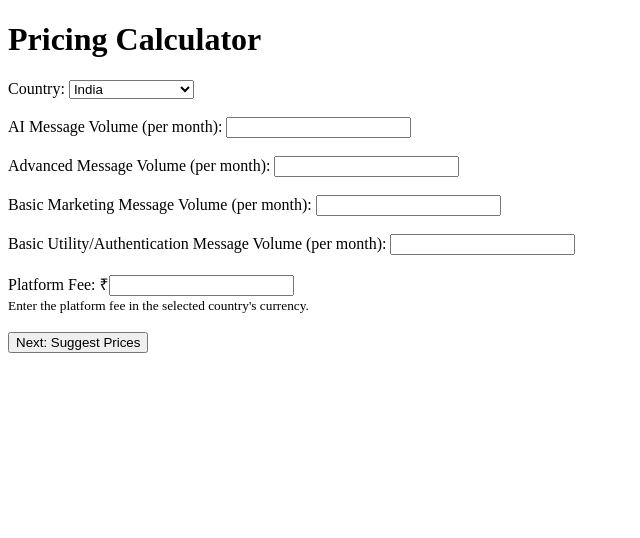
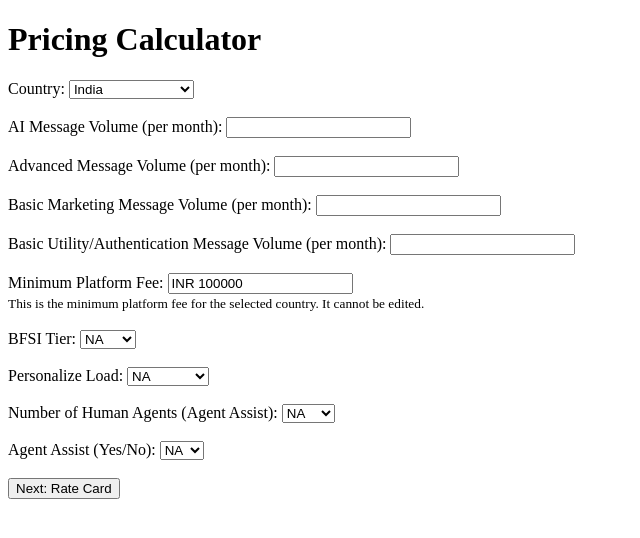
Before and after one commit to sharmaadwit/pricing-calc, a Flask app: page / in a window 1280 px wide. Shown: the top 538 px of the page, without its empty margins (0-640 px from the left). Run offline with Flask 3, Linux system fonts and the light colour scheme.

Commit message:
pricing calc v9 add platform fees calculator

```diff
--- a/app.py
+++ b/app.py
@@ -14,6 +14,64 @@ COUNTRY_CURRENCY = {
     'Rest of the World': '$',
 }
 
+def calculate_platform_fee(country, bfsi_tier, personalize_load, human_agents, agent_assist):
+    # 1. Minimum platform fee
+    if country == 'India':
+        min_fee = 100000
+        currency = 'INR'
+    elif country in ['Africa', 'Rest of the World']:
+        min_fee = 500
+        currency = 'USD'
+    else:
+        min_fee = 1000
+        currency = 'USD'
+    fee = min_fee
+    # 2. BFSI tier
+    if bfsi_tier == 'Tier 1':
+        if country == 'India': fee += 250000
+        elif country == 'Africa': fee += 500
+        else: fee += 1500
+    elif bfsi_tier == 'Tier 2':
+        if country == 'India': fee += 500000
+        elif country == 'Africa': fee += 1000
+        else: fee += 3000
+    elif bfsi_tier == 'Tier 3':
+        if country == 'India': fee += 800000
+        elif country == 'Africa': fee += 1500
+        else: fee += 5000
+    # 3. Personalize load
+    if personalize_load == 'Standard':
+        if country == 'India': fee += 50000
+        elif country == 'Africa': fee += 250
+        else: fee += 500
+    elif personalize_load == 'Advanced':
+        if country == 'India': fee += 100000
+        elif country == 'Africa': fee += 500
+        else: fee += 1000
+    # 4. Human agents (Agent Assist)
+    if human_agents == '20+':
+        if country == 'India': fee += 50000
+        elif country == 'Africa': fee += 250
+        elif country in ['LATAM', 'Europe']: fee += 1000
+        else: fee += 500
+    elif human_agents == '50+':
+        if country == 'India': fee += 75000
+        elif country == 'Africa': fee += 400
+        elif country in ['LATAM', 'Europe']: fee += 1200
+        else: fee += 700
+    elif human_agents == '100+':
+        if country == 'India': fee += 100000
+        elif country == 'Africa': fee += 500
+        elif country in ['LATAM', 'Europe']: fee += 1500
+        else: fee += 1000
+    # 5. Agent Assist Yes/No
+    if agent_assist == 'Yes':
+        if country == 'India': fee += 50000
+        elif country == 'Africa': fee += 250
+        elif country in ['LATAM', 'Europe']: fee += 1000
+        else: fee += 500
+    return fee, currency
+
 @app.route('/', methods=['GET', 'POST'])
 def index():
     step = request.form.get('step', 'volumes')
@@ -21,14 +79,18 @@ def index():
     currency_symbol = None
 
     if step == 'volumes' and request.method == 'POST':
-        # Step 1: User submitted volumes
+        # Step 1: User submitted volumes and platform fee options
         country = request.form['country']
         ai_volume = float(request.form['ai_volume'])
         advanced_volume = float(request.form['advanced_volume'])
         basic_marketing_volume = float(request.form['basic_marketing_volume'])
         basic_utility_volume = float(request.form['basic_utility_volume'])
-        platform_fee = float(request.form['platform_fee'])
-
+        bfsi_tier = request.form.get('bfsi_tier', 'NA')
+        personalize_load = request.form.get('personalize_load', 'NA')
+        human_agents = request.form.get('human_agents', 'NA')
+        agent_assist = request.form.get('agent_assist', 'NA')
+        platform_fee, fee_currency = calculate_platform_fee(country, bfsi_tier, personalize_load, human_agents, agent_assist)
+        currency_symbol = COUNTRY_CURRENCY.get(country, '$')
         # Store in session for next step
         session['inputs'] = {
             'country': country,
@@ -36,9 +98,12 @@ def index():
             'advanced_volume': advanced_volume,
             'basic_marketing_volume': basic_marketing_volume,
             'basic_utility_volume': basic_utility_volume,
-            'platform_fee': platform_fee
+            'platform_fee': platform_fee,
+            'bfsi_tier': bfsi_tier,
+            'personalize_load': personalize_load,
+            'human_agents': human_agents,
+            'agent_assist': agent_assist
         }
-
         # Suggest prices
         suggested_prices = {
             'ai_price': get_suggested_price(country, 'ai', ai_volume),
@@ -46,8 +111,7 @@ def index():
             'basic_marketing_price': get_suggested_price(country, 'basic_marketing', basic_marketing_volume),
             'basic_utility_price': get_suggested_price(country, 'basic_utility', basic_utility_volume),
         }
-        currency_symbol = COUNTRY_CURRENCY.get(country, '$')
-        return render_template('index.html', step='prices', suggested=suggested_prices, inputs=session['inputs'], currency_symbol=currency_symbol)
+        return render_template('index.html', step='prices', suggested=suggested_prices, inputs=session['inputs'], currency_symbol=currency_symbol, platform_fee=platform_fee)
 
     elif step == 'prices' and request.method == 'POST':
         # Step 2: User submitted prices
@@ -56,7 +120,7 @@ def index():
         advanced_price = float(request.form['advanced_price'])
         basic_marketing_price = float(request.form['basic_marketing_price'])
         basic_utility_price = float(request.form['basic_utility_price'])
-
+        platform_fee = float(request.form['platform_fee'])
         # Call calculation logic with user-chosen prices
         results = calculate_pricing(
             inputs['country'],
@@ -64,7 +128,7 @@ def index():
             inputs['advanced_volume'],
             inputs['basic_marketing_volume'],
             inputs['basic_utility_volume'],
-            inputs['platform_fee'],
+            platform_fee,
             ai_price=ai_price,
             advanced_price=advanced_price,
             basic_marketing_price=basic_marketing_price,
@@ -74,7 +138,6 @@ def index():
         return render_template('index.html', step='results', results=results, inputs=inputs, currency_symbol=currency_symbol)
 
     # Default: show volume input form
-    # Try to get country from session, else default to India
     country = session.get('inputs', {}).get('country', 'India')
     currency_symbol = COUNTRY_CURRENCY.get(country, '₹')
     return render_template('index.html', step='volumes', currency_symbol=currency_symbol)
--- a/templates/index.html
+++ b/templates/index.html
@@ -14,7 +14,7 @@
     <form method="post">
         <input type="hidden" name="step" value="volumes">
         <label>Country:</label>
-        <select name="country">
+        <select name="country" id="country-select" onchange="updateMinPlatformFee()">
             <option value="India">India</option>
             <option value="MENA">MENA</option>
             <option value="LATAM">LATAM</option>
@@ -30,17 +30,57 @@
         <input type="number" name="basic_marketing_volume" required><br><br>
         <label>Basic Utility/Authentication Message Volume (per month):</label>
         <input type="number" name="basic_utility_volume" required><br><br>
-        <label>Platform Fee:</label>
-        {{ currency_symbol }}<input type="number" name="platform_fee" required><br>
-        <small>Enter the platform fee in the selected country's currency.</small><br><br>
-        <input type="submit" value="Next: Suggest Prices">
+        <label>Minimum Platform Fee:</label>
+        <input type="text" id="min_platform_fee" name="min_platform_fee" value="" readonly><br>
+        <small>This is the minimum platform fee for the selected country. It cannot be edited.</small><br><br>
+        <label>BFSI Tier:</label>
+        <select name="bfsi_tier">
+            <option value="NA">NA</option>
+            <option value="Tier 1">Tier 1</option>
+            <option value="Tier 2">Tier 2</option>
+            <option value="Tier 3">Tier 3</option>
+        </select><br><br>
+        <label>Personalize Load:</label>
+        <select name="personalize_load">
+            <option value="NA">NA</option>
+            <option value="Standard">Standard</option>
+            <option value="Advanced">Advanced</option>
+        </select><br><br>
+        <label>Number of Human Agents (Agent Assist):</label>
+        <select name="human_agents">
+            <option value="NA">NA</option>
+            <option value="20+">20+</option>
+            <option value="50+">50+</option>
+            <option value="100+">100+</option>
+        </select><br><br>
+        <label>Agent Assist (Yes/No):</label>
+        <select name="agent_assist">
+            <option value="NA">NA</option>
+            <option value="Yes">Yes</option>
+            <option value="No">No</option>
+        </select><br><br>
+        <input type="submit" value="Next: Rate Card">
     </form>
+    <script>
+    function updateMinPlatformFee() {
+        var country = document.getElementById('country-select').value;
+        var minFee = '';
+        if (country === 'India') minFee = 'INR 100000';
+        else if (country === 'Africa' || country === 'Rest of the World') minFee = 'USD 500';
+        else minFee = 'USD 1000';
+        document.getElementById('min_platform_fee').value = minFee;
+    }
+    window.onload = updateMinPlatformFee;
+    </script>
     {% endif %}
 
     {% if step == 'prices' %}
     <form method="post">
         <input type="hidden" name="step" value="prices">
         <h2>Rate Card Gupshup Fee on top of channel costs(edit if needed)</h2>
+        <label>Platform Fee (editable):</label>
+        {{ currency_symbol }}<input type="number" name="platform_fee" value="{{ platform_fee }}" required><br>
+        <small>This is the calculated platform fee based on your selections. You can edit it if needed.</small><br><br>
         <label>AI Message Rate Card:</label>
         {{ currency_symbol }}<input type="number" step="0.0001" name="ai_price" value="{{ suggested.ai_price }}" required><br><br>
         <label>Advanced Message Rate Card:</label>
```
Also changed, not shown: pricing calculator.py (+84 -4 lines).
